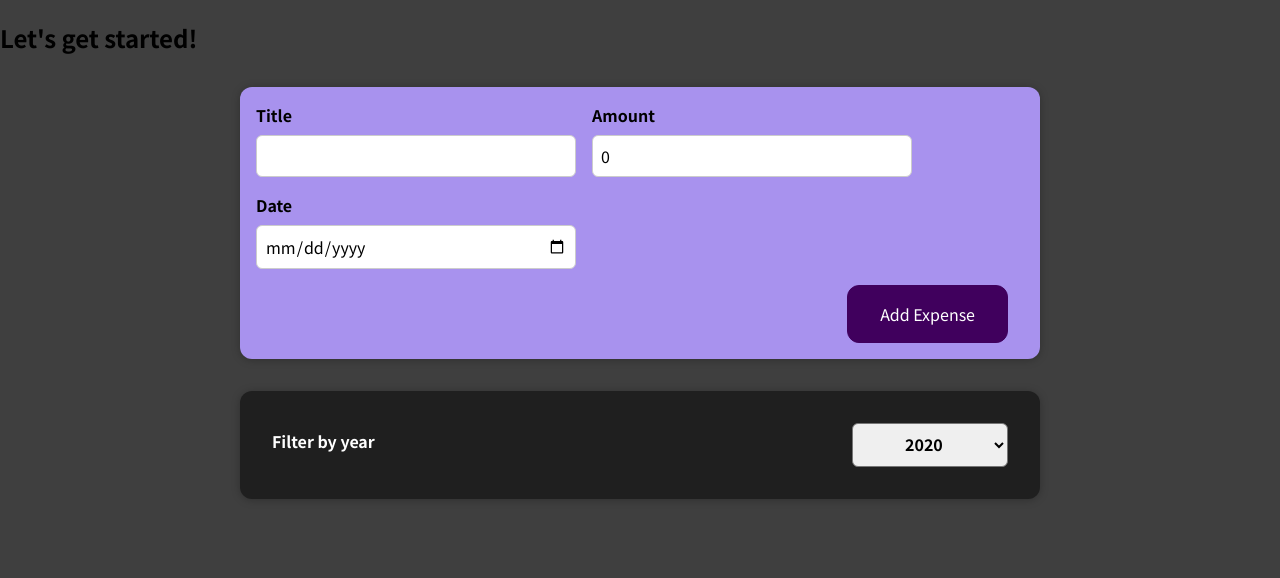
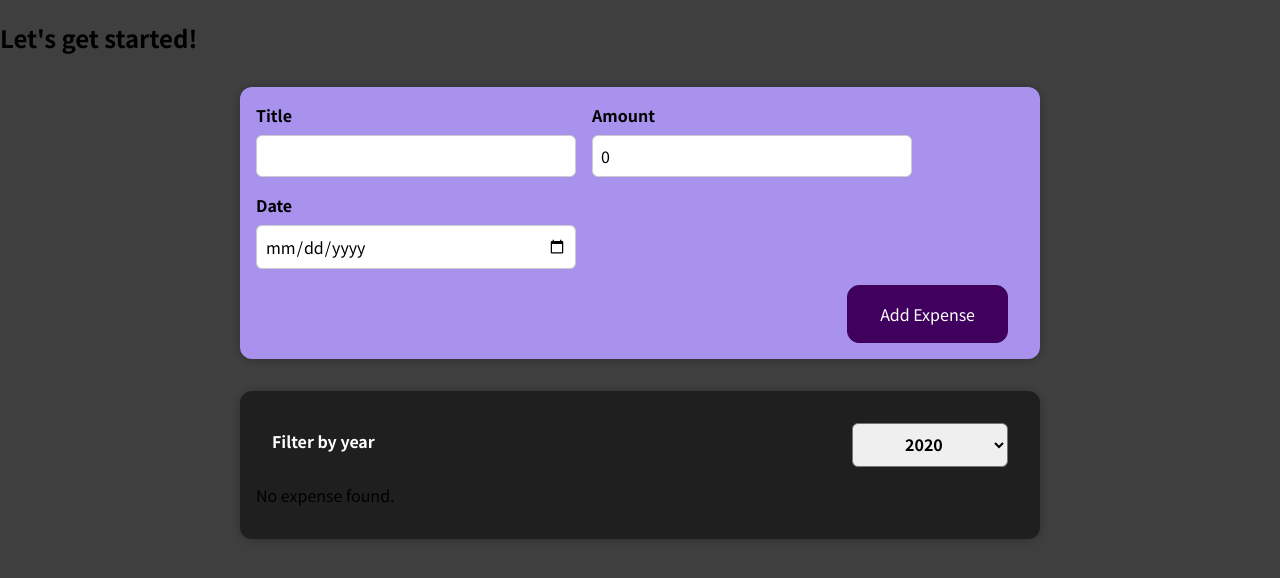
Before and after one commit to rizwan-zaheer-pikessoft/maxi-react, a React (Create React App) app: page / in a window 1280 px wide. Shown: the top 578 px of the page. Built offline with nearby package versions, Linux system fonts and the light colour scheme.

Commit message:
MAXI-89:conditional content render

```diff
--- a/src/components/Expenses/Expenses.js
+++ b/src/components/Expenses/Expenses.js
@@ -6,18 +6,25 @@ import '../ExpenseFilter/ExpenseFilter.css'
 import {useState} from "react";
 
 const Expenses = (props) => {
-    const [filteredYear,setFilteredYear] = useState('2020');
-    const onChangeYearFilter = (selectedYear)=>{
+    const [filteredYear, setFilteredYear] = useState('2020');
+    const onChangeYearFilter = (selectedYear) => {
         setFilteredYear(selectedYear);
     }
-    const filteredItems = props.items.filter(expense =>{
-        return expense.date.getFullYear().toString()===filteredYear;
+    const filteredItems = props.items.filter(expense => {
+        return expense.date.getFullYear().toString() === filteredYear;
     })
+    let expenseContent = <p>No expense found.</p>
+    if (filteredItems.length > 0) {
+        expenseContent = filteredItems.map(expenseItem => <ExpenseItem
+            key={expenseItem.id} title={expenseItem.title}
+            amount={expenseItem.amount}
+            date={expenseItem.date}/>)
+    }
     return (
         <div>
             <Card className="expenses">
-                <ExpenseFilter onSelected = {filteredYear} onChangeYearFilter={onChangeYearFilter}/>
-                {filteredItems.map(expenseItem=><ExpenseItem key={expenseItem.id} title = {expenseItem.title} amount={expenseItem.amount} date={expenseItem.date}/>)}
+                <ExpenseFilter onSelected={filteredYear} onChangeYearFilter={onChangeYearFilter}/>
+                {expenseContent}
             </Card>
         </div>
     )
```
